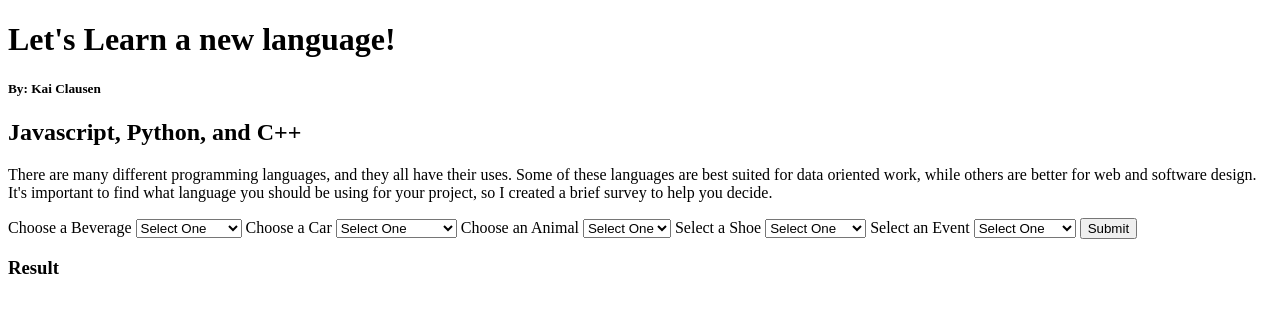
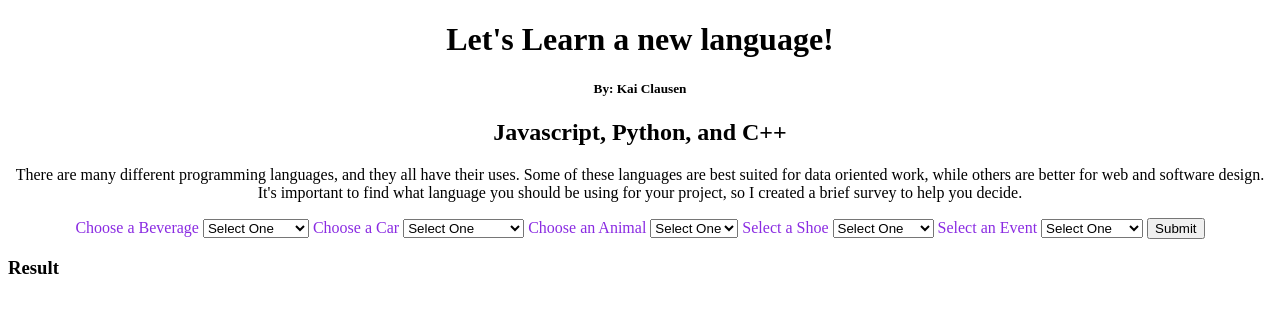
Before and after one commit to kaisama92/language-selector, a plain HTML site: page index.html in a window 1280 px wide. Drawn offline with Linux system fonts and the light colour scheme.

Commit message:
WIP - Adding CSS styling.

```diff
--- a/css/styles.css
+++ b/css/styles.css
@@ -1,3 +1,12 @@
 .hidden {
   display: none;
 }
+
+.centered {
+  text-align: center;
+}
+
+.form-box {
+  text-align: center;
+  color: blueviolet;
+}
--- a/index.html
+++ b/index.html
@@ -11,10 +11,12 @@
 <!-- // C#, Javascript, Python, Swift -->
 
 <body>
-  <h1>Let's Learn a new language!</h1>
-  <h5>By: Kai Clausen</h5>
-  <h2>Javascript, Python, and C++</h2>
-  <p>There are many different programming languages, and they all have their uses. Some of these languages are best suited for data oriented work, while others are better for web and software design. It's important to find what language you should be using for your project, so I created a brief survey to help you decide.</p>
+  <h1 class="centered">Let's Learn a new language!</h1>
+  <h5 class="centered">By: Kai Clausen</h5>
+  <h2 class="centered">Javascript, Python, and C++</h2>
+  <p class="centered">There are many different programming languages, and they all have their uses. Some of these languages are best suited for data oriented work, while others are better for web and software design. It's important to find what language you should be using for your project, so I created a brief survey to help you decide.</p>
+
+  <div class="form-box">
     <form id="select-form">
       <label for="select-beverage">Choose a Beverage</label>
       <select id="select-beverage">
@@ -53,6 +55,7 @@
       </select>
       <button type="submit">Submit</button>
     </form>
+  </div>
 
   <h3>Result</h3>
   <h4 id="output"></h4>
```
Lines whose indentation alone changed are shown as unchanged.
